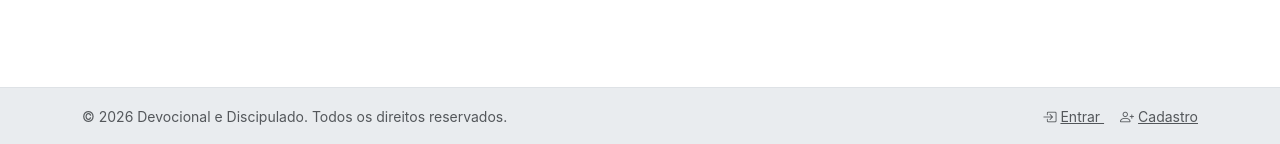
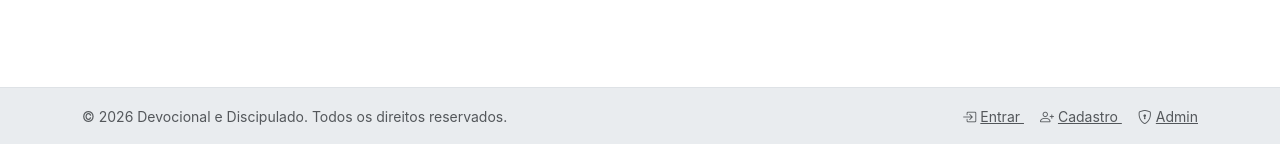
Before and after one commit to ManagerOnTec/devocionalediscipulado, a Django app: page / in a window 1280 px wide. Shown: the part 656-800 px from the top of the page. Run offline with Django 5.2, Linux system fonts and the light colour scheme.

Commit message:
Revert "2026-05-29 23:14 - GCS URLs assinadas para mídia privada; remove link admin para não autorizados"
This reverts commit 6f7ca8b194391ffd992e57817a7acea6bf88679f.

```diff
--- a/app/config/settings/prod.py
+++ b/app/config/settings/prod.py
@@ -75,9 +75,8 @@ DEFAULT_FROM_EMAIL = config("DEFAULT_FROM_EMAIL", default="noreply@example.com")
 GS_BUCKET_NAME = config("GS_BUCKET_NAME", default="")
 
 if GS_BUCKET_NAME:
-    GS_DEFAULT_ACL = None          # Sem ACL pública — acesso via URLs assinadas
-    GS_QUERYSTRING_AUTH = True     # Gera URLs assinadas temporárias (contorna política de organização)
-    GS_EXPIRATION = 3600           # URLs assinadas válidas por 1 hora (segundos)
+    GS_DEFAULT_ACL = None          # Usa IAM do bucket (sem ACL pública exposta)
+    GS_QUERYSTRING_AUTH = False    # URLs sem token (bucket é público via IAM Conditions)
     GS_FILE_OVERWRITE = False      # Nunca sobrescreve arquivos com mesmo nome
     GS_MAX_MEMORY_SIZE = 5 * 1024 * 1024  # 5 MB — acima disso usa arquivo temp
 
@@ -90,7 +89,6 @@ if GS_BUCKET_NAME:
             "BACKEND": "whitenoise.storage.CompressedManifestStaticFilesStorage",
         },
     }
-    # MEDIA_URL não é usado com GS_QUERYSTRING_AUTH=True (URL vem do storage.url())
     MEDIA_URL = f"https://storage.googleapis.com/{GS_BUCKET_NAME}/"
 
 # ─── Logs de produção ────────────────────────────────────────────────────────
--- a/app/templates/base.html
+++ b/app/templates/base.html
@@ -186,8 +186,11 @@ Blocos disponíveis:
                     <a href="{% url 'accounts:login' %}" class="text-muted small me-3">
                         <i class="bi bi-box-arrow-in-right me-1" aria-hidden="true"></i>Entrar
                     </a>
-                    <a href="{% url 'accounts:cadastro' %}" class="text-muted small">
+                    <a href="{% url 'accounts:cadastro' %}" class="text-muted small me-3">
                         <i class="bi bi-person-plus me-1" aria-hidden="true"></i>Cadastro
+                    </a>
+                    <a href="{% url 'admin:index' %}" class="text-muted small">
+                        <i class="bi bi-shield-lock me-1" aria-hidden="true"></i>Admin
                     </a>
                 </nav>
                 {% endif %}
```
